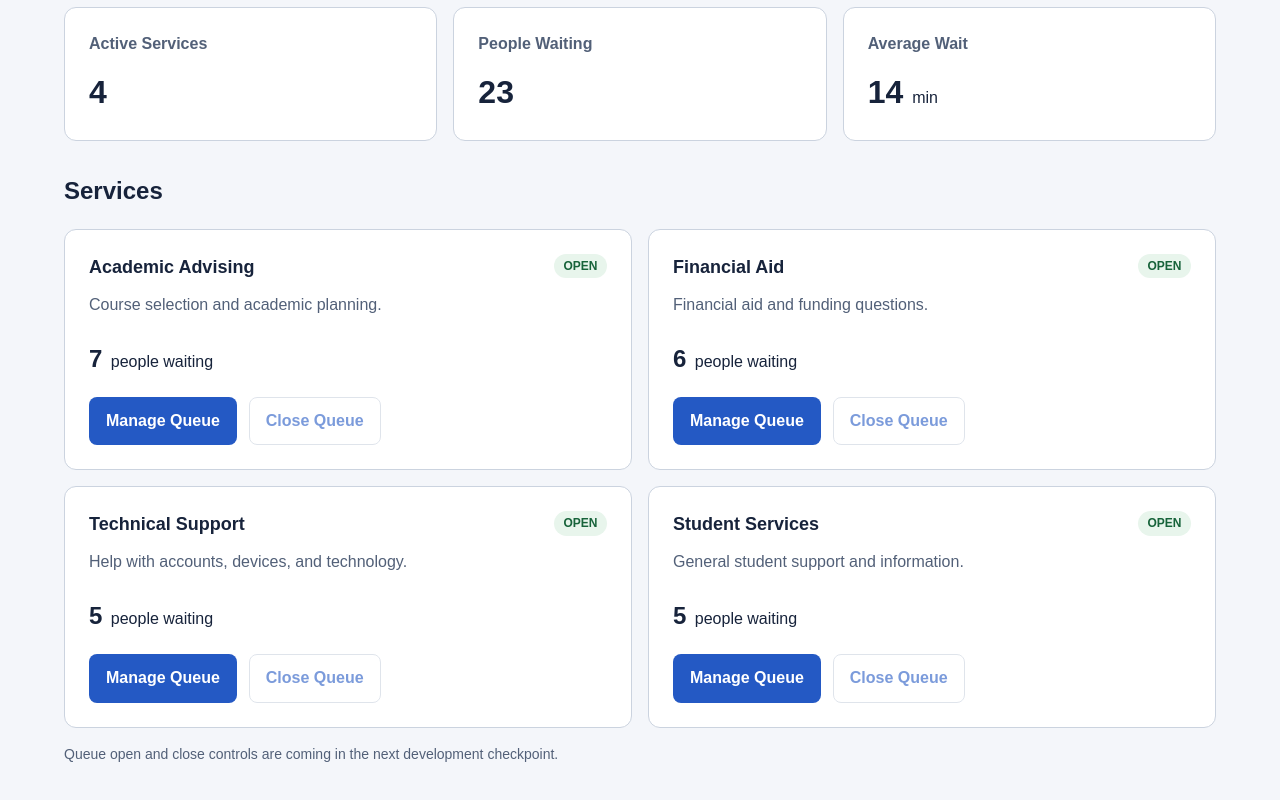
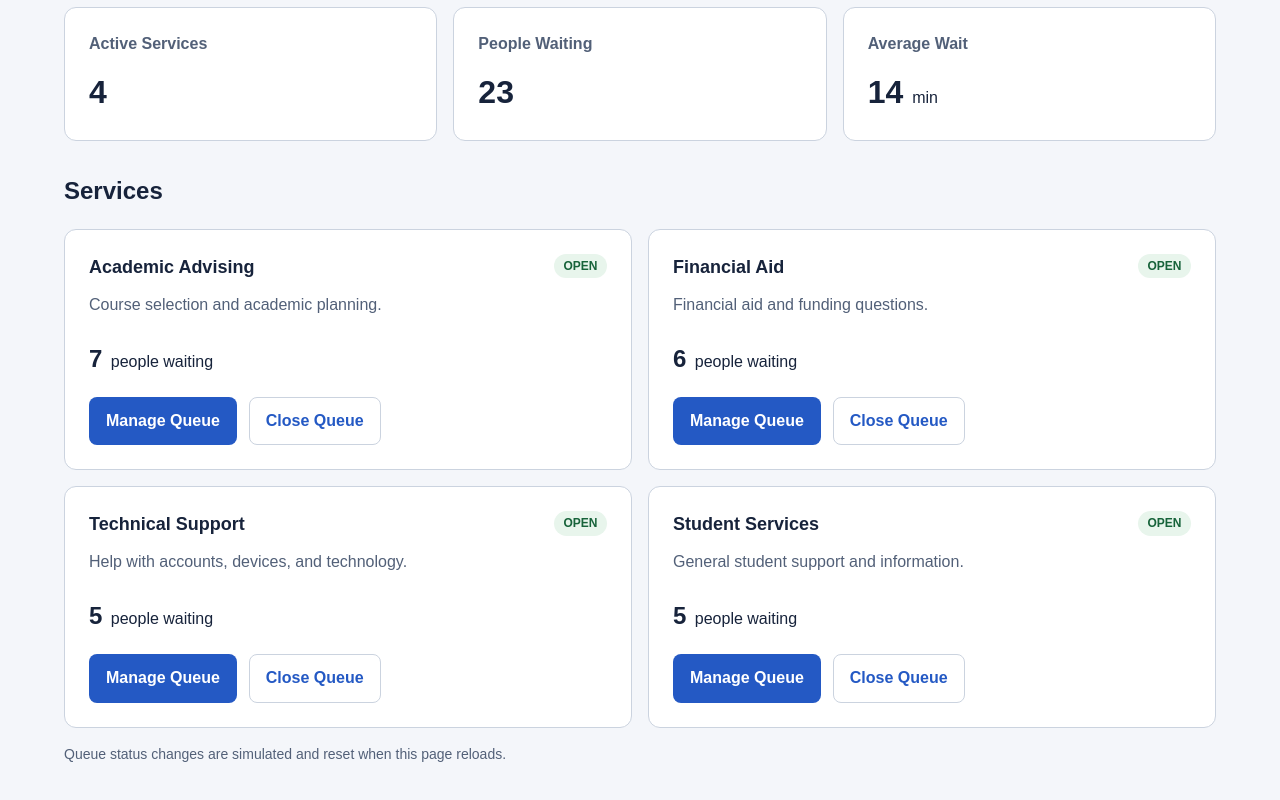
Before and after one commit to abeljoseph42/QueueSmart, a React app in the folder frontend/: page /admin in a window 1280 px wide. Shown: the part 290-1090 px from the top of the page. Built offline with nearby package versions, Linux system fonts and the light colour scheme; the HTML template or start-up script is replaced by a standard one.

Commit message:
added admin queue open and close controls

```diff
--- a/frontend/src/pages/admin/AdminDashboard.css
+++ b/frontend/src/pages/admin/AdminDashboard.css
@@ -20,3 +20,5 @@
   .admin-dashboard__metrics,
   .admin-dashboard__services { grid-template-columns: 1fr; }
 }
+
+.admin-dashboard__status--closed { background: #f2f4f7; color: var(--color-muted); }
--- a/frontend/src/pages/admin/AdminDashboard.jsx
+++ b/frontend/src/pages/admin/AdminDashboard.jsx
@@ -1,7 +1,8 @@
+import { useState } from 'react'
 import { Link } from 'react-router-dom'
 import './AdminDashboard.css'
 
-const services = [
+const initialServices = [
   { id: 'academic-advising', name: 'Academic Advising', description: 'Course selection and academic planning.', queueLength: 7, status: 'OPEN' },
   { id: 'financial-aid', name: 'Financial Aid', description: 'Financial aid and funding questions.', queueLength: 6, status: 'OPEN' },
   { id: 'technical-support', name: 'Technical Support', description: 'Help with accounts, devices, and technology.', queueLength: 5, status: 'OPEN' },
@@ -9,6 +10,16 @@ const services = [
 ]
 
 export default function AdminDashboard() {
+  const [services, setServices] = useState(initialServices)
+
+  function toggleQueueStatus(serviceId) {
+    setServices((currentServices) => currentServices.map((service) =>
+      service.id === serviceId
+        ? { ...service, status: service.status === 'OPEN' ? 'CLOSED' : 'OPEN' }
+        : service,
+    ))
+  }
+
   return (
     <section className="admin-dashboard" aria-labelledby="admin-dashboard-heading">
       <header className="admin-dashboard__header">
@@ -37,20 +48,25 @@ export default function AdminDashboard() {
             <article className="card admin-dashboard__service" key={service.id}>
               <div className="admin-dashboard__service-heading">
                 <h3>{service.name}</h3>
-                <span className="admin-dashboard__status">{service.status}</span>
+                <span className={`admin-dashboard__status${service.status === 'CLOSED' ? ' admin-dashboard__status--closed' : ''}`} aria-live="polite">{service.status}</span>
               </div>
               <p className="admin-dashboard__description">{service.description}</p>
               <p className="admin-dashboard__queue-length"><strong>{service.queueLength}</strong> people waiting</p>
               <div className="admin-dashboard__actions">
                 <Link className="button" to={`/admin/queues?service=${service.id}`} aria-label={`Manage queue for ${service.name}`}>Manage Queue</Link>
-                <button type="button" className="button-secondary" disabled>
+                <button
+                  type="button"
+                  className="button-secondary"
+                  onClick={() => toggleQueueStatus(service.id)}
+                  aria-label={`${service.status === 'OPEN' ? 'Close' : 'Open'} queue for ${service.name}`}
+                >
                   {service.status === 'OPEN' ? 'Close Queue' : 'Open Queue'}
                 </button>
               </div>
             </article>
           ))}
         </div>
-        <p className="admin-dashboard__note">Queue open and close controls are coming in the next development checkpoint.</p>
+        <p className="admin-dashboard__note">Queue status changes are simulated and reset when this page reloads.</p>
       </section>
     </section>
   )
```
